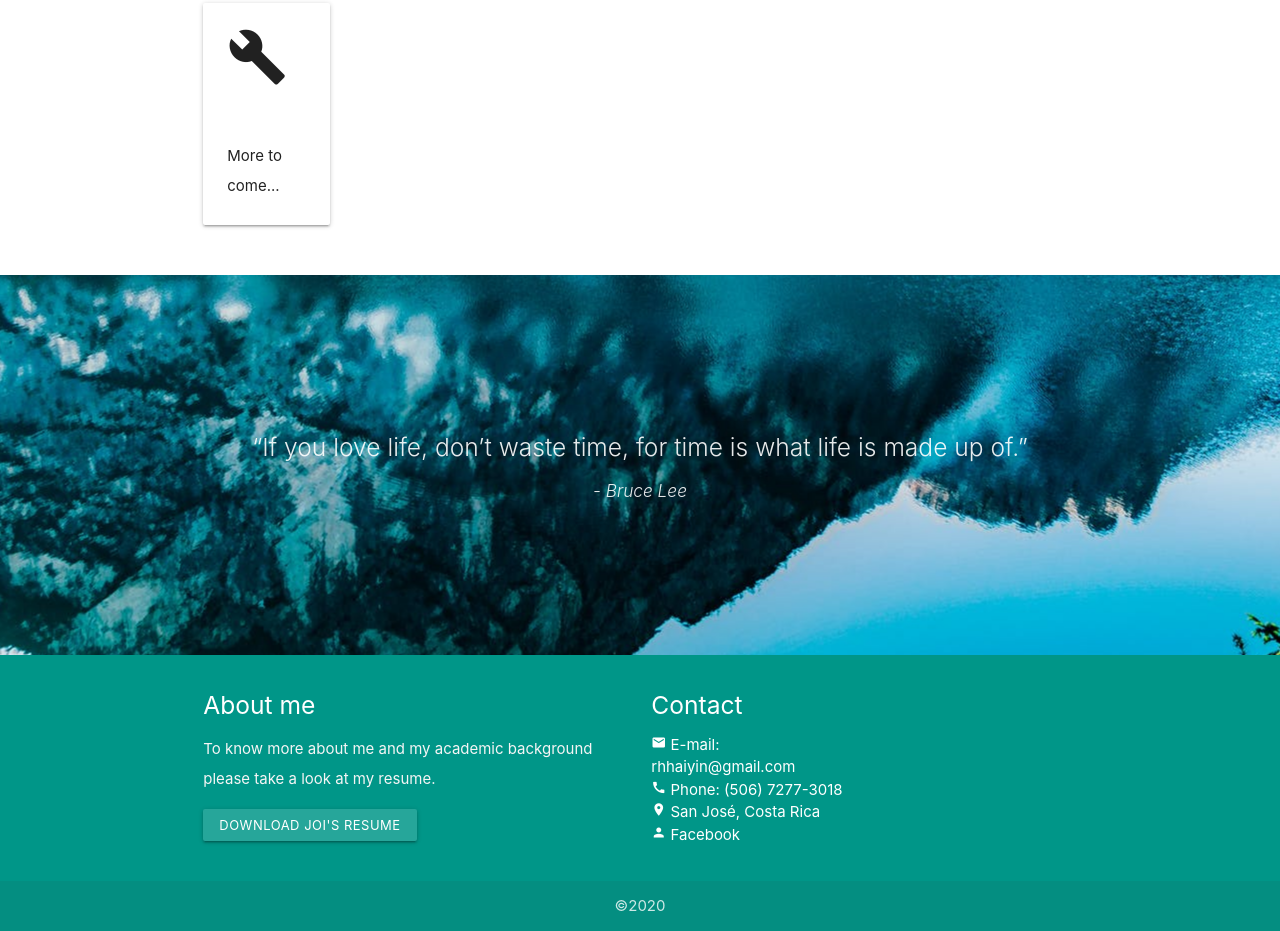
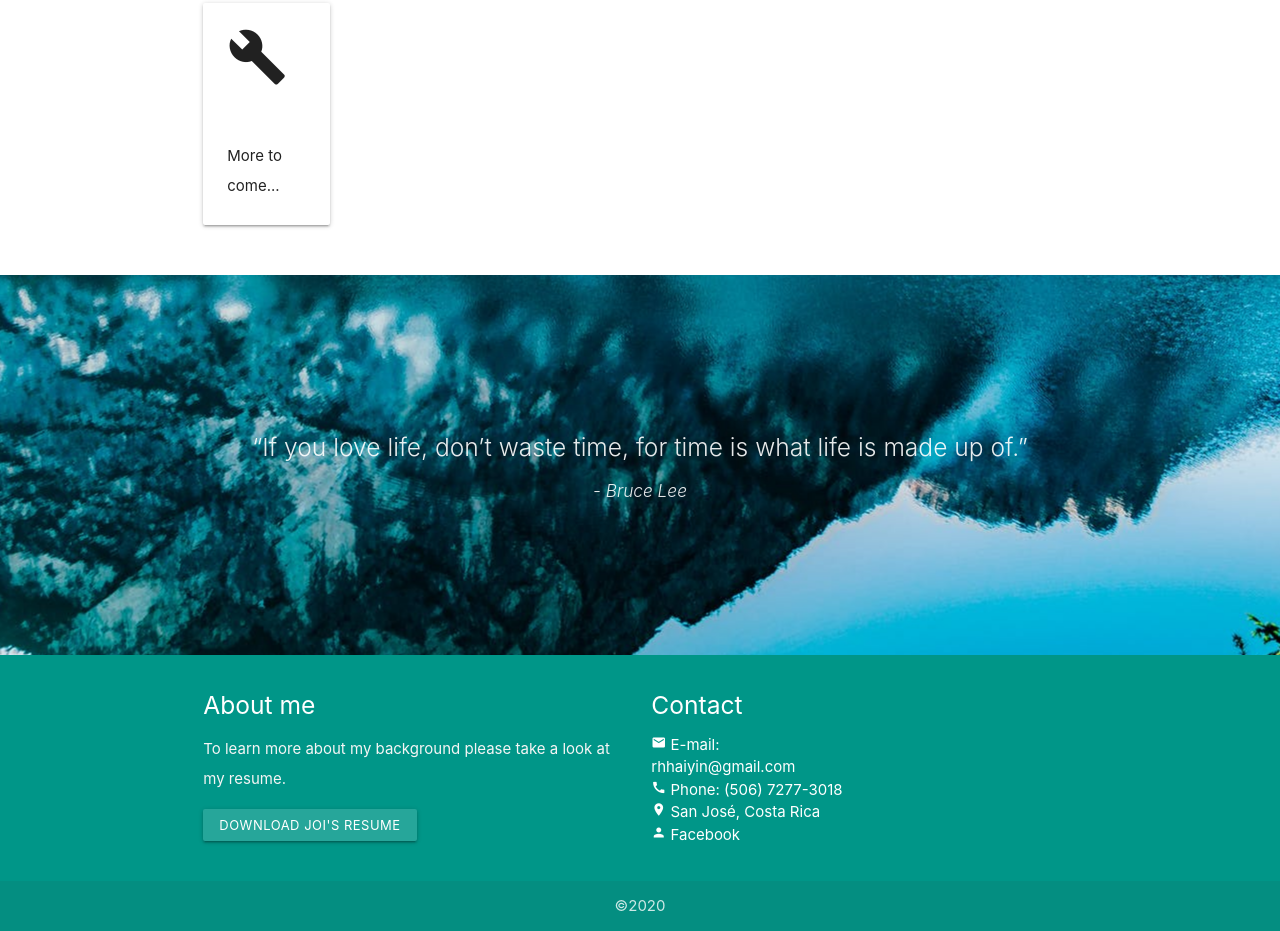
Before and after one commit to dhanishta/cheetahresume, a plain HTML site: page index.html in a window 1280 px wide. Shown: the part 2824-3755 px from the top of the page. Drawn offline with nearby package versions, Linux system fonts and the light colour scheme.

Commit message:
Update index.html

```diff
--- a/index.html
+++ b/index.html
@@ -290,7 +290,7 @@
       <div class="row">
         <div class="col l6 s12">
           <h5 class="white-text">About me</h5>
-          <p class="grey-text text-lighten-4">To know more about me and my academic background please take a look at my resume.</p>
+          <p class="grey-text text-lighten-4">To learn more about my background please take a look at my resume.</p>
           <a href="Resume-Joi.pdf" id="download-button" class="btn-small waves-effect waves-light teal lighten-1">Download Joi's Resume</a>
         </div>
 
```
